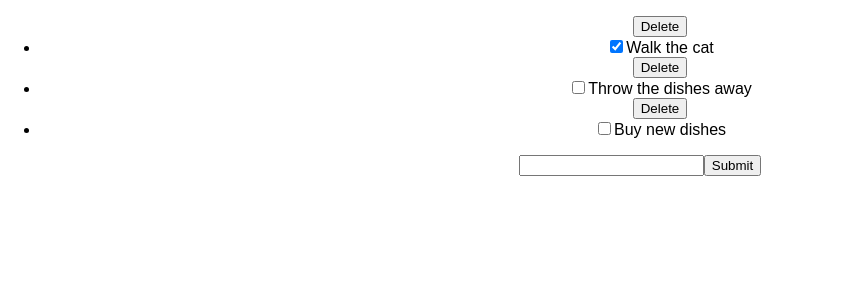
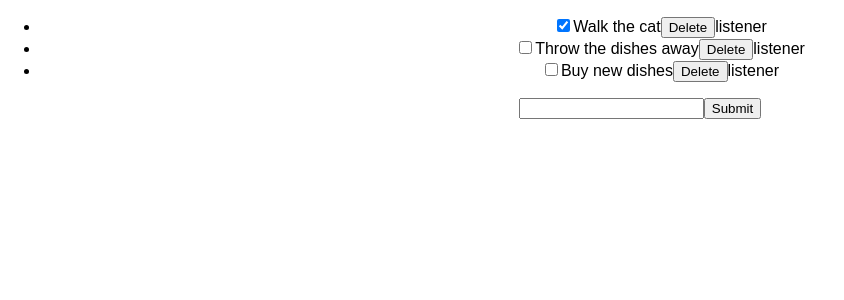
Before and after one commit to enigmatic-groot/intro-to-react, a React (Create React App) app in the folder react-to-do/: page / in a window 1280 px wide. Shown: the top 300 px of the page, without its empty margins (0-844 px from the left). Built offline with nearby package versions, Linux system fonts and the light colour scheme.

Commit message:
Assignment-8-React-To-Do--Events--DeleteBUTT0N

```diff
--- a/react-to-do/src/App.js
+++ b/react-to-do/src/App.js
@@ -1,62 +1,76 @@
-import React, { Component } from 'react';
+import React, { Component } from "react";
 
-import './App.css';
-import ToDo from './components/ToDo.js';
+import "./App.css";
+import ToDo from "./components/ToDo.js";
 class App extends Component {
   constructor(props) {
     super(props);
     this.state = {
       todos: [
-      { description: 'Walk the cat', isCompleted: true },
-      { description: 'Throw the dishes away', isCompleted: false },
-      { description: 'Buy new dishes', isCompleted: false }
-          ],
-          newTodoDescription: ''
+        { description: "Walk the cat", isCompleted: true },
+        { description: "Throw the dishes away", isCompleted: false },
+        { description: "Buy new dishes", isCompleted: false }
+      ], //Value(newTodo) from text input, Store the users input value in state
+      newTodoDescription: ""
     };
-          this.deleteTodo = this.deleteTodo.bind(this);
+  } /*We call setState and pass an object despite also having todo property. Merged.*/
+  /*handleChange method*/
+  handleChange(e) {
+    /*e.target is the target element, the text input*/
+    this.setState({ newTodoDescription: e.target.value });
   }
-
-      deleteTodo(description) {     //Codition: A copy of the the array at that index doesn't compare to property-description
-      const filteredTodos = this.state.todos.filter((todo, index) =>  todo.description !== description);
+  //handleSubmit method
+  handleSubmit(e) {
+    if (!this.state.newTodoDescription) {
+      return;
+    }
+    e.preventDefault();
+    //Add new to-do item
+    const newTodo = {
+      description: this.state.newTodoDescription,
+      isCompleted: false
+    };
+    //Anti mutate, spread synax(JS-spread...) to pass setState a new array, with new to-do object add to the end.
     this.setState({
-
-          todos: filteredTodos
+      todos: [...this.state.todos, newTodo],
+      newTodoDescription: ""
     });
-      }
-
-      handleChange(e) {
-        this.setState({ newTodoDescription: e.target.value })
-      }
-
-      handleSubmit(e) {
-        e.preventDefault();
-        if (!this.state.newTodoDescription) { return }
-        const newTodo = { description: this.state.newTodoDescription,
-    isCompleted: false};
-        this.setState({ todos: [...this.state.todos, newTodo],
-    newTodoDescription: '' });
   }
   toggleComplete(index) {
     const todos = this.state.todos.slice();
     const todo = todos[index];
-        todo.isCompleted = todo.isCompleted ? false: true;
+    todo.isCompleted = todo.isCompleted ? false : true;
     this.setState({ todos: todos });
   }
-
+  deleteTodo(index) {
+    const todos = this.state.todos.filter(
+      (todo, todoIndex) => todoIndex !== index
+    );
+    this.setState({ todos: todos });
+  }
   render() {
     return (
       <div className="App">
         <ul>
-              { this.state.todos.map( (todo, index) =>
-                <ToDo key={ index } description={ todo.description }
-                    isCompleted={ todo.isCompleted } toggleComplete={ () =>
-                    this.toggleComplete(index) } deleteToDo={this.deleteTodo} />
-              )}
+          {this.state.todos.map((todo, index) => (
+            <ToDo
+              key={index}
+              description={todo.description}
+              isCompleted={todo.isCompleted}
+              toggleComplete={() => this.toggleComplete(index)}
+              deleteTodo={() => this.deleteTodo(index)}
+            />
+          ))}
         </ul>
-            <form onSubmit={ (e) => this.handleSubmit(e) }>
-              <input type="text" value={
-                this.state.newTodoDescription } onChange={ (e) =>
-                this.handleChange(e) } />
+        {/*handleSubmit method*/}
+        <form onSubmit={e => this.handleSubmit(e)}>
+          {" "}
+          {/*Add onChange event listener and arrow function that accepts e and calls this.handleChange, passig it the e  arguement.*/}
+          <input
+            type="text"
+            value={this.state.newTodoDescription}
+            onChange={e => this.handleChange(e)}
+          />
           <input type="submit" />
         </form>
       </div>
@@ -64,6 +78,4 @@ class App extends Component {
   }
 }
 
-
-
 export default App;
--- a/react-to-do/src/components/ToDo.js
+++ b/react-to-do/src/components/ToDo.js
@@ -1,22 +1,20 @@
-import React, { Component } from 'react';
+import React, { Component } from "react";
 
 class ToDo extends Component {
-  deleteToDo(description) {
-    this.props.deleteToDo(description);
-  }
   render() {
     return (
-       <div className="wrapper">
-      {/*Add a delete button to the ToDo component with onClick event listener*/}
-       <button className="deleteToDo" onClick = {(e) =>
-       this.deleteToDo(this.props.description)}>Delete</button>
-       {() => this.props.deleteToDo(this.props.description)}
-
-       <li>                                                      {/* Event listener calls Anonymous function and Anonymous function pasess the index to modify*/}
-         <input type="checkbox" checked={ this.props.isCompleted } onChange={ this.props.toggleComplete } />
-         <span>{ this.props.description }</span>
+      <li>
+        {" "}
+        {/* Event listener calls Anonymous function and Anonymous function pasess the index to modify*/}
+        <input
+          type="checkbox"
+          checked={this.props.isCompleted}
+          onChange={this.props.toggleComplete}
+        />
+        <span>{this.props.description}</span>
+        <button onClick={this.props.deleteTodo}>Delete</button>
+        listener
       </li>
-       </div>
     );
   }
 }
```
Lines whose indentation alone changed are shown as unchanged.
